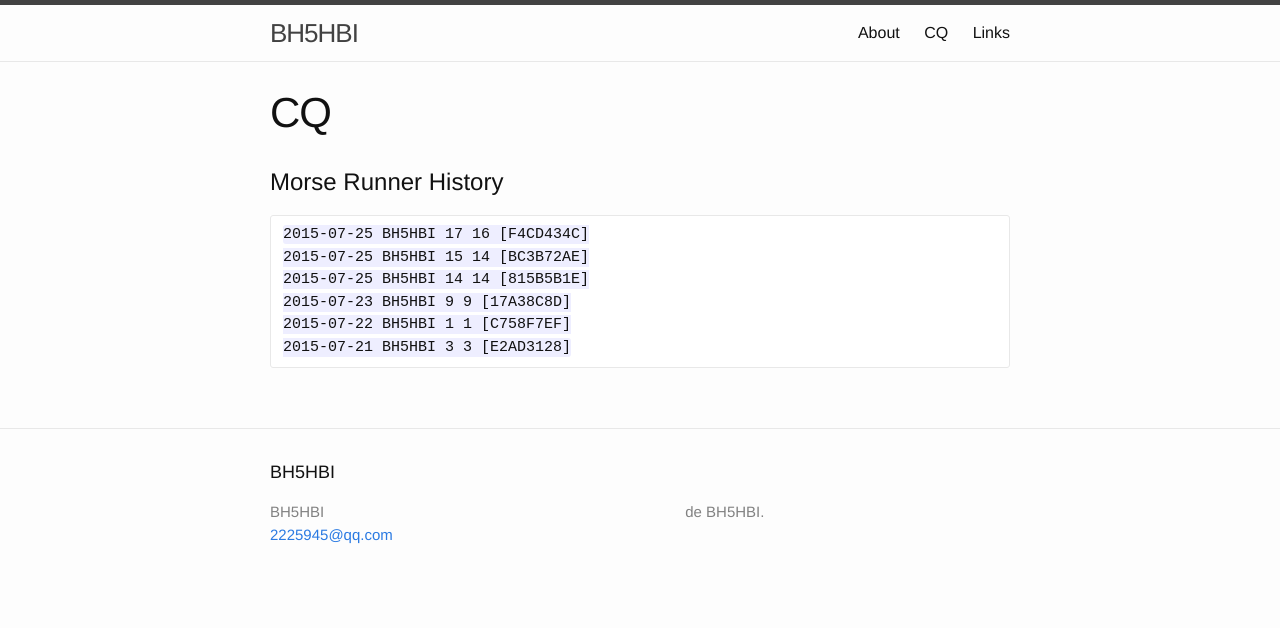
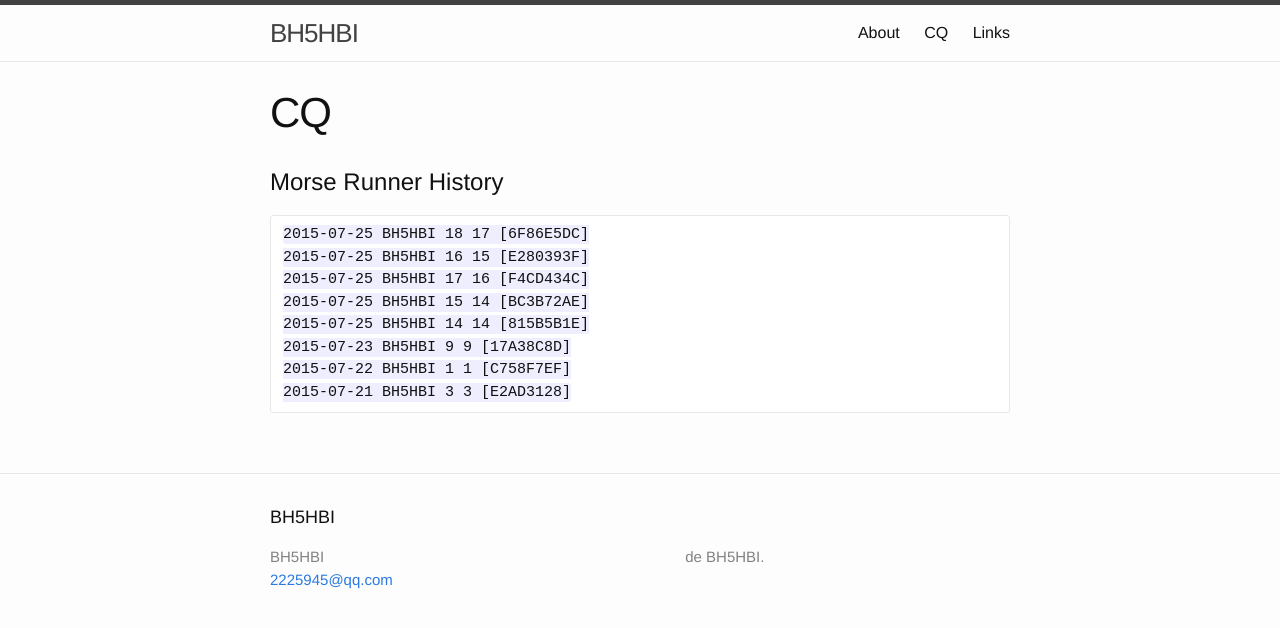
Before and after one commit to BH5HBI/bh5hbi.github.com, a Jekyll site: the page built from cq.md, in a window 1280 px wide. Shown: the top 628 px of the page. Built offline with Jekyll 4.4.1, drawn with Linux system fonts in a browser that asks for light colours.

Commit message:
update cq page

```diff
--- a/cq.md
+++ b/cq.md
@@ -6,6 +6,8 @@ permalink: /CQ/
 
 #Morse Runner History
 
+	2015-07-25 BH5HBI 18 17 [6F86E5DC]
+	2015-07-25 BH5HBI 16 15 [E280393F]
 	2015-07-25 BH5HBI 17 16 [F4CD434C]
 	2015-07-25 BH5HBI 15 14 [BC3B72AE]
 	2015-07-25 BH5HBI 14 14 [815B5B1E]
```
